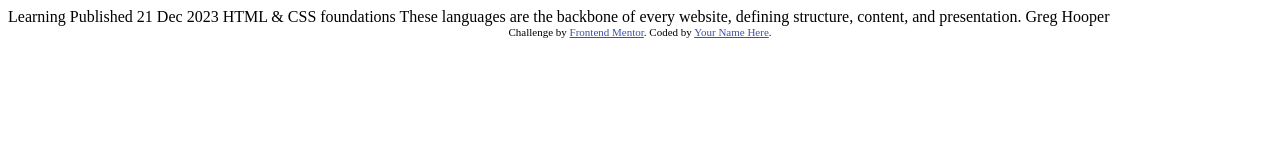
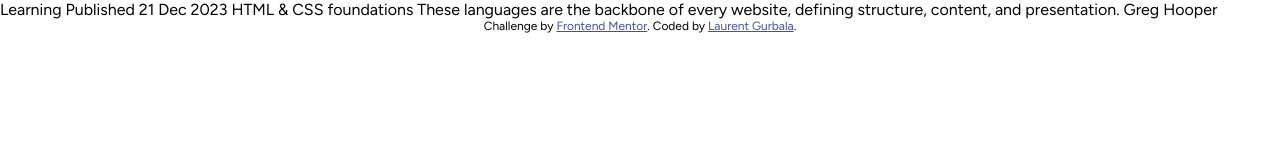
Before and after one commit to laurentGurbala/blog-preview-card, a plain HTML site: page index.html in a window 1280 px wide. Drawn offline with Linux system fonts and the light colour scheme.

Commit message:
Initial setup. Added CSS variables and reset.

```diff
--- /dev/null
+++ b/css/styles.css
@@ -0,0 +1,26 @@
+@import url('https://fonts.googleapis.com/css2?family=Figtree:ital,wght@0,300..900;1,300..900&display=swap');
+
+/* reset */
+* {
+    margin: 0;
+    padding: 0;
+    box-sizing: border-box;
+}
+
+/* Variables */
+:root {
+    --color-yellow: #f4d04e;
+    --color-white: #fff;
+    --color-gray-500: #6b6b6b;
+    --color-gray-950: #121212;
+}
+
+/* base */
+html {
+    font-size: 62.5%;
+}
+
+body {
+    font-size: 1.6rem;
+    font-family: "Figtree", sans-serif;
+}
--- a/index.html
+++ b/index.html
@@ -1,16 +1,17 @@
 <!DOCTYPE html>
-<html lang="en">
+<html lang="fr">
 <head>
   <meta charset="UTF-8">
   <meta name="viewport" content="width=device-width, initial-scale=1.0"> <!-- displays site properly based on user's device -->
 
   <link rel="icon" type="image/png" sizes="32x32" href="./assets/images/favicon-32x32.png">
 
+  <link rel="stylesheet" href="css/styles.css">
   <title>Frontend Mentor | Blog preview card</title>
 
   <!-- Feel free to remove these styles or customise in your own stylesheet 👍 -->
   <style>
-    .attribution { font-size: 11px; text-align: center; }
+    .attribution { font-size: 12px; text-align: center; }
     .attribution a { color: hsl(228, 45%, 44%); }
   </style>
 </head>
@@ -28,7 +29,7 @@
 
   <div class="attribution">
     Challenge by <a href="https://www.frontendmentor.io?ref=challenge" target="_blank">Frontend Mentor</a>.
-    Coded by <a href="#">Your Name Here</a>.
+    Coded by <a href="https://github.com/laurentGurbala">Laurent Gurbala</a>.
   </div>
 </body>
 </html>
```
